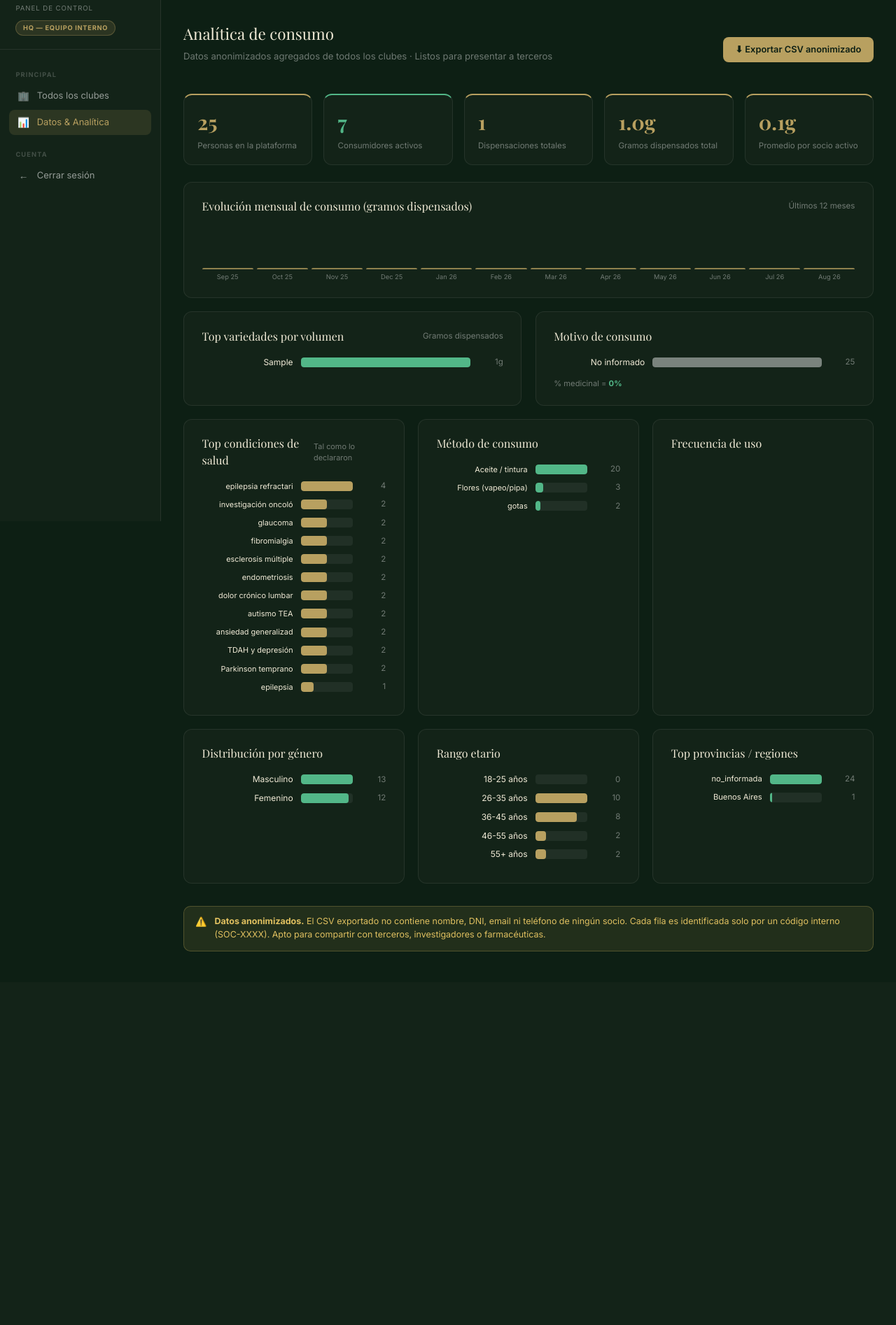
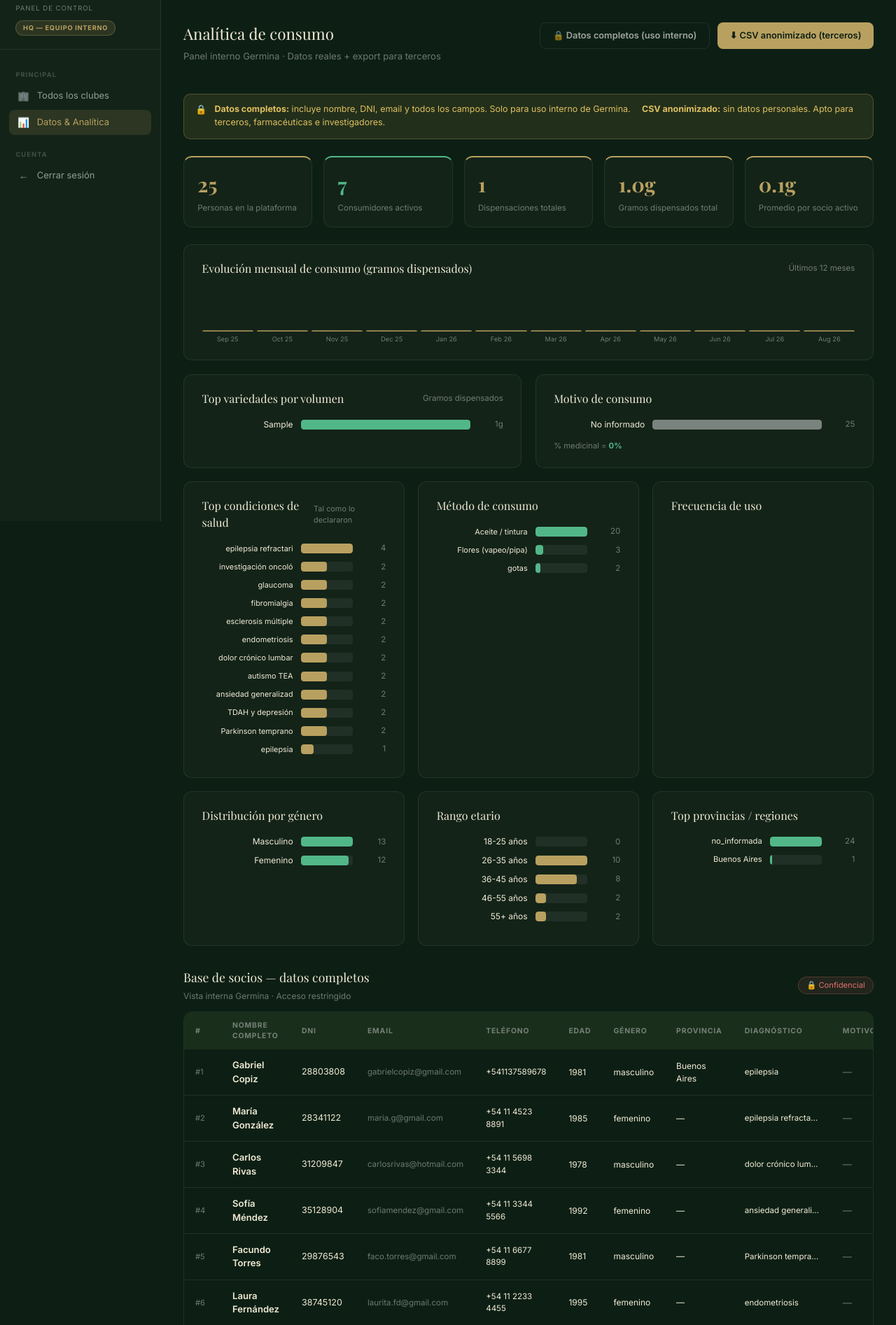
Before and after one commit to gabrielcopiz/germina-app, a Flask app: page /germina/datos in a window 1280 px wide. Shown: the part 55-1949 px from the top of the page at 70% size. Before the commit the page ends 1415 px from the top, so only its background shows below. Run offline with Flask 3, Linux system fonts and the light colour scheme; a user stored in the database is signed in; data comes from the database, SQL or seed files in the repository; tables that the repository leaves empty hold one stand-in row (values such as "Sample post"); some libraries are stand-ins or nearby versions.

Commit message:
Germina datos: tabla interna completa + export con datos personales
- Nueva ruta /germina/datos/export-completo: CSV con todos los campos
  (nombre, DNI, email, teléfono, diagnóstico, consumo, dispensaciones)
  Solo accesible desde el panel Germina HQ autenticado
- Tabla de socios completa en /germina/datos: nombre, DNI, email,
  diagnóstico, motivo, método, frecuencia, dosis y dispensaciones
- Dos botones claramente diferenciados: interno vs terceros
- Alerta visual que distingue uso interno de datos anonimizados

Co-Authored-By: Claude Sonnet 4.6 <noreply@anthropic.com>

```diff
--- a/app.py
+++ b/app.py
@@ -4203,6 +4203,14 @@ def germina_datos():
     max_var = max((r['gramos_total'] for r in top_variedades), default=1) or 1
     max_evo = max((e['gramos'] for e in evolucion), default=1) or 1
 
+    # Tabla interna completa con dispensaciones por socio
+    socios_raw = db.execute("SELECT * FROM socios ORDER BY id").fetchall()
+    socios_completos = []
+    for s in socios_raw:
+        n_disp = db.execute(
+            "SELECT COUNT(*) FROM dispensaciones WHERE socio_id=?", (s['id'],)).fetchone()[0]
+        socios_completos.append({**dict(s), 'n_disp': n_disp})
+
     return render_template('germina/datos.html',
         total_socios=total_socios, total_activos=total_activos,
         total_disp=total_disp, total_g=total_g, prom_g=prom_g,
@@ -4211,7 +4219,62 @@ def germina_datos():
         motivos=motivos, tipos=tipos, diagnosticos=diagnosticos,
         metodos=metodos, frecuencias=frecuencias,
         generos=generos, provincias=provincias, rangos_etarios=rangos_etarios,
+        socios_completos=socios_completos,
     )
+
+
+@app.route('/germina/datos/export-completo')
+@germina_login_required
+def germina_datos_export_completo():
+    db = get_db()
+    hoy = date.today().isoformat()
+    socios = db.execute("SELECT * FROM socios ORDER BY id").fetchall()
+
+    output = io.StringIO()
+    w = csv.writer(output)
+    w.writerow([
+        'id','nombre','apellido','dni','email','telefono','fecha_nac','genero',
+        'barrio','provincia','tipo_socio','diagnostico','patologia_especifica',
+        'tiempo_condicion','medico_prescriptor','especialidad_medico','tiene_receta',
+        'experiencia_cannabis','metodo_consumo','frecuencia_uso','motivo_consumo',
+        'dosis_habitual_g','como_nos_conocio','referido_por','etapa',
+        'gramos_historico','num_dispensaciones','variedad_principal',
+        'dias_en_club','created_at'
+    ])
+    for s in socios:
+        dias = ''
+        if s['created_at']:
+            try: dias = (date.today() - date.fromisoformat(s['created_at'][:10])).days
+            except: pass
+
+        row_d = db.execute(
+            "SELECT COUNT(*), COALESCE(SUM(gramos),0) FROM dispensaciones WHERE socio_id=?",
+            (s['id'],)).fetchone()
+        n_disp, g_hist = row_d[0], round(row_d[1], 1)
+
+        var_row = db.execute(
+            "SELECT variedad FROM dispensaciones WHERE socio_id=? GROUP BY variedad ORDER BY SUM(gramos) DESC LIMIT 1",
+            (s['id'],)).fetchone()
+        variedad_p = var_row[0] if var_row else ''
+
+        w.writerow([
+            s['id'], s['nombre'] or '', s['apellido'] or '', s['dni'] or '',
+            s['email'] or '', s['telefono'] or '', s['fecha_nac'] or '',
+            s['genero'] or '', s['barrio'] or '', s['provincia'] or '',
+            s['tipo_socio'] or '', s['diagnostico'] or '', s['patologia_especifica'] or '',
+            s['tiempo_condicion'] or '', s['medico_prescriptor'] or '',
+            s['especialidad_medico'] or '', s['tiene_receta'] or '',
+            s['experiencia_cannabis'] or '', s['metodo_consumo'] or '',
+            s['frecuencia_uso'] or '', s['motivo_consumo'] or '',
+            s['dosis_habitual_g'] or '', s['como_nos_conocio'] or '',
+            s['referido_por'] or '', s['etapa'] or '',
+            g_hist, n_disp, variedad_p, dias, s['created_at'] or ''
+        ])
+
+    resp = make_response(output.getvalue())
+    resp.headers['Content-Type'] = 'text/csv; charset=utf-8'
+    resp.headers['Content-Disposition'] = f'attachment; filename=germina_datos_completos_{hoy}.csv'
+    return resp
 
 
 @app.route('/germina/datos/export')
--- a/templates/germina/datos.html
+++ b/templates/germina/datos.html
@@ -19,15 +19,28 @@
 {% endblock %}
 
 {% block content %}
-<!-- EXPORT -->
-<div style="display:flex;align-items:center;justify-content:space-between;margin-bottom:1.5rem;flex-wrap:wrap;gap:0.8rem;">
+<!-- HEADER + EXPORTS -->
+<div style="display:flex;align-items:flex-start;justify-content:space-between;margin-bottom:1.5rem;flex-wrap:wrap;gap:0.8rem;">
   <div>
     <div class="section-title">Analítica de consumo</div>
-    <div class="section-sub">Datos anonimizados agregados de todos los clubes · Listos para presentar a terceros</div>
+    <div class="section-sub">Panel interno Germina · Datos reales + export para terceros</div>
   </div>
-  <a href="{{ url_for('germina_datos_export') }}" class="btn btn-gold" download>
-    ⬇ Exportar CSV anonimizado
-  </a>
+  <div style="display:flex;gap:0.7rem;flex-wrap:wrap;">
+    <a href="{{ url_for('germina_datos_export_completo') }}" class="btn btn-outline" download>
+      🔒 Datos completos (uso interno)
+    </a>
+    <a href="{{ url_for('germina_datos_export') }}" class="btn btn-gold" download>
+      ⬇ CSV anonimizado (terceros)
+    </a>
+  </div>
+</div>
+
+<div class="alert alert-warning" style="margin-bottom:1.5rem;">
+  <span>🔒</span>
+  <span style="font-size:0.78rem;">
+    <strong>Datos completos:</strong> incluye nombre, DNI, email y todos los campos. Solo para uso interno de Germina.
+    <strong style="margin-left:0.8rem;">CSV anonimizado:</strong> sin datos personales. Apto para terceros, farmacéuticas e investigadores.
+  </span>
 </div>
 
 <!-- KPIs -->
@@ -221,12 +234,89 @@
 
 </div>
 
+<!-- TABLA SOCIOS COMPLETA (USO INTERNO) -->
+<div style="margin-top:1.5rem;">
+  <div style="display:flex;align-items:center;justify-content:space-between;margin-bottom:0.8rem;flex-wrap:wrap;gap:0.5rem;">
+    <div>
+      <div class="section-title" style="font-size:1.1rem;">Base de socios — datos completos</div>
+      <div class="section-sub" style="font-size:0.75rem;margin-bottom:0;">Vista interna Germina · Acceso restringido</div>
+    </div>
+    <span style="font-size:0.7rem;color:var(--red);background:rgba(224,112,112,0.1);border:1px solid rgba(224,112,112,0.25);padding:0.2rem 0.7rem;border-radius:100px;">🔒 Confidencial</span>
+  </div>
+
+  <div class="table-wrap" style="overflow-x:auto;">
+    <table style="min-width:900px;">
+      <thead>
+        <tr>
+          <th>#</th>
+          <th>Nombre completo</th>
+          <th>DNI</th>
+          <th>Email</th>
+          <th>Teléfono</th>
+          <th>Edad</th>
+          <th>Género</th>
+          <th>Provincia</th>
+          <th>Diagnóstico</th>
+          <th>Motivo</th>
+          <th>Método</th>
+          <th>Frecuencia</th>
+          <th>Dosis/ses.</th>
+          <th>Disp.</th>
+          <th>Etapa</th>
+        </tr>
+      </thead>
+      <tbody>
+        {% for s in socios_completos %}
+        {% set edad = '' %}
+        {% if s.fecha_nac %}
+          {# calcular edad aproximada #}
+        {% endif %}
+        <tr>
+          <td style="color:var(--muted);font-size:0.7rem;">#{{ s.id }}</td>
+          <td style="font-weight:600;">{{ s.nombre }} {{ s.apellido }}</td>
+          <td style="font-size:0.78rem;">{{ s.dni or '—' }}</td>
+          <td style="font-size:0.72rem;color:var(--muted);">{{ s.email or '—' }}</td>
+          <td style="font-size:0.72rem;">{{ s.telefono or '—' }}</td>
+          <td style="font-size:0.75rem;">
+            {% if s.fecha_nac %}
+              {{ s.fecha_nac[:4] }}
+            {% else %}—{% endif %}
+          </td>
+          <td style="font-size:0.75rem;">{{ s.genero or '—' }}</td>
+          <td style="font-size:0.75rem;">{{ s.provincia or '—' }}</td>
+          <td style="font-size:0.72rem;max-width:140px;overflow:hidden;text-overflow:ellipsis;white-space:nowrap;" title="{{ s.diagnostico or '' }}">{{ s.diagnostico or '—' }}</td>
+          <td>
+            {% if s.motivo_consumo %}
+            {% set mc = {'medicinal':'🏥 Med','bienestar':'🌿 Bien','recreativo':'🎯 Rec','mixto':'🔀 Mix'} %}
+            <span style="font-size:0.68rem;color:{% if s.motivo_consumo=='medicinal' %}var(--green){% elif s.motivo_consumo=='bienestar' %}var(--gold){% else %}var(--muted){% endif %};">
+              {{ mc.get(s.motivo_consumo, s.motivo_consumo) }}
+            </span>
+            {% else %}<span style="color:var(--muted);">—</span>{% endif %}
+          </td>
+          <td style="font-size:0.72rem;">{{ s.metodo_consumo or '—' }}</td>
+          <td style="font-size:0.72rem;">{{ s.frecuencia_uso or '—' }}</td>
+          <td style="font-size:0.75rem;text-align:right;">{{ s.dosis_habitual_g or '—' }}{% if s.dosis_habitual_g %}g{% endif %}</td>
+          <td style="font-size:0.75rem;text-align:center;">{{ s.n_disp }}</td>
+          <td>
+            {% set colores = {'activo':'var(--green)','solicitud':'var(--gold)','inactivo':'var(--muted)'} %}
+            <span style="font-size:0.65rem;color:{{ colores.get(s.etapa, 'var(--muted)') }};">{{ s.etapa }}</span>
+          </td>
+        </tr>
+        {% else %}
+        <tr><td colspan="15" style="text-align:center;color:var(--muted);padding:2rem;">Sin socios todavía</td></tr>
+        {% endfor %}
+      </tbody>
+    </table>
+  </div>
+</div>
+
 <!-- NOTA LEGAL -->
-<div class="alert alert-warning" style="margin-top:1rem;">
+<div class="alert alert-warning" style="margin-top:1.5rem;">
   <span>⚠️</span>
   <span style="font-size:0.78rem;">
-    <strong>Datos anonimizados.</strong> El CSV exportado no contiene nombre, DNI, email ni teléfono de ningún socio.
-    Cada fila es identificada solo por un código interno (SOC-XXXX). Apto para compartir con terceros, investigadores o farmacéuticas.
+    <strong>Datos anonimizados (CSV terceros):</strong> no contiene nombre, DNI, email ni teléfono.
+    Cada fila usa solo un código interno (SOC-XXXX). Apto para compartir con farmacéuticas, investigadores o inversores.
+    Los <strong>datos completos</strong> son exclusivos del equipo Germina y no deben compartirse externamente.
   </span>
 </div>
 
```
